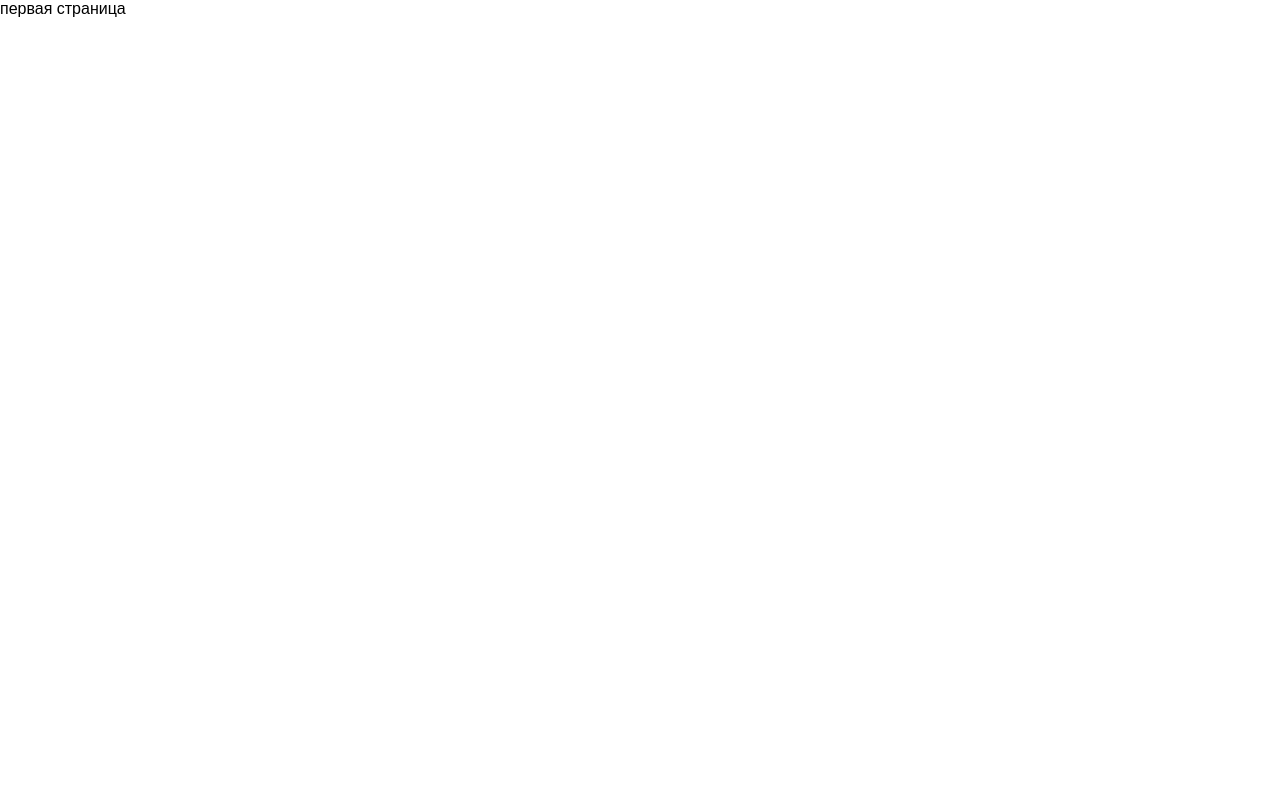
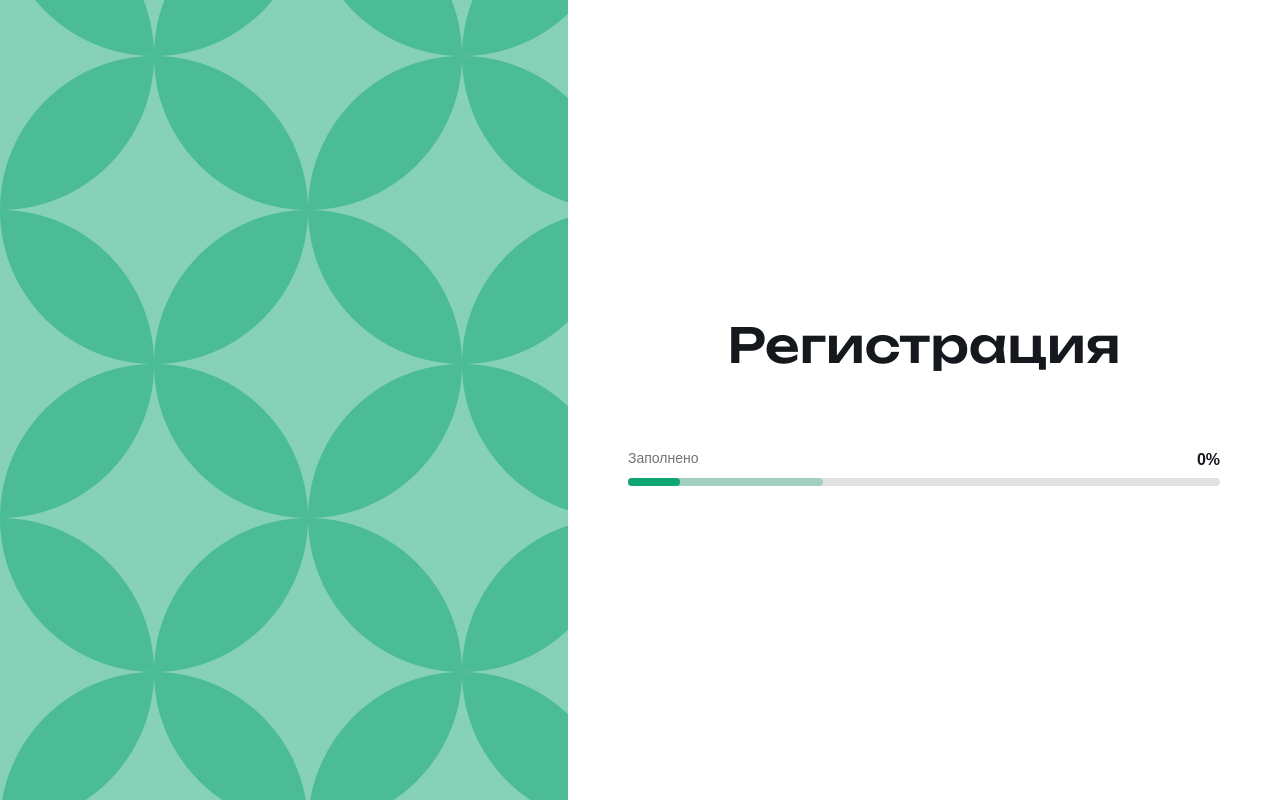
Before and after one commit to NikitaVegas95/school_48, a React (Create React App) app: page /registration in a window 1280 px wide. Built offline with nearby package versions, Linux system fonts and the light colour scheme; a web font is replaced by a local one.

Commit message:
попробовал props, подключил типизацию

```diff
--- a/src/app.interface.ts
+++ b/src/app.interface.ts
@@ -1,4 +1,9 @@
 export interface IFormInput {
   email: string
   pass: string
+  name: string
 }
+
+export type RegProps = {
+  title: string
+}
--- /dev/null
+++ b/src/components/Progressbar.tsx
@@ -0,0 +1,14 @@
+import React, { FC } from "react";
+import '../styles/main.scss'
+
+const Progressbar:FC = () => (
+  <div className={'content__progress-bar'}>
+    <div className={'text-wrapper'}>
+      <span className={'progress-bar-text'}>Заполнено</span>
+      <span className={'progress-bar-value'}>0%</span>
+    </div>
+    <div className={'progress-bar'}></div>
+  </div>
+);
+
+export default Progressbar
--- a/src/components/Text.tsx
+++ b/src/components/Text.tsx
@@ -1,8 +1,9 @@
-import React, { FC } from "react";
+import React from "react";
 import '../styles/main.scss'
+import { RegProps } from "../app.interface";
 
-const Text:FC = () => (
-  <p className={'content__text'}>Только для зарегистрированных пользователей</p>
+const Text = (props: RegProps) => (
+  <p className={'content__text'}>{props.title}</p>
 );
 
 export default Text
--- a/src/components/Title.tsx
+++ b/src/components/Title.tsx
@@ -1,8 +1,11 @@
-import React, { FC } from "react";
+import React from "react";
 import '../styles/main.scss'
+import { RegProps } from "../app.interface";
 
-const Title:FC = () => (
-  <h2 className={'content__title'}>Авторизация</h2>
+
+
+const Title = (props: RegProps) => (
+  <h2 className={'content__title'}>{props.title}</h2>
 );
 
 export default Title
--- a/src/page/Main.tsx
+++ b/src/page/Main.tsx
@@ -11,8 +11,8 @@ const Main: FC = () => (
     <div className={'img'}></div>
     <div className={'content'}>
       <Name/>
-      <Title/>
-      <Text/>
+      <Title title={'Авторизация'}/>
+      <Text title={'Только для зарегистрированных пользователей'}/>
       <Form/>
       <Registration/>
     </div>
--- a/src/page/Reg.tsx
+++ b/src/page/Reg.tsx
@@ -1,8 +1,16 @@
 import React, { FC } from "react";
+import Title from "../components/Title";
+import Progressbar from "../components/Progressbar";
 
 
 const Reg: FC = () => (
-  <div>первая страница</div>
+  <div className={'container'}>
+    <div className={'img'}></div>
+    <div className={'content'}>
+      <Title title={'Регистрация'}/>
+      <Progressbar/>
+    </div>
+  </div>
 )
 
 export default Reg
--- a/src/styles/main.scss
+++ b/src/styles/main.scss
@@ -450,3 +450,96 @@ input.invalid {
     -moz-transition:0.2s ease all;
     -webkit-transition:0.2s ease all;
 }
+
+.content__progress-bar {
+    margin-top: 74px;
+}
+
+.text-wrapper {
+    display: flex;
+    justify-content: space-between;
+}
+
+.text-wrapper {
+    margin-bottom: 8px;
+}
+
+.progress-bar-text {
+    font-family: $font-family-MinSans;
+    font-weight: $regular-font-weight;
+    font-size: 14px;
+    line-height: 19px;
+    color: $black-color;
+    opacity: .6;
+}
+
+.progress-bar-value {
+    font-family: $font-family-MinSans;
+    font-weight: 700;
+    font-size: 16px;
+    line-height: 21px;
+    color: $black-color;
+}
+
+.progress-bar {
+    position: relative;
+    width: 100%;
+    height: 8px;
+    background: #E1E1E4;
+    border-radius: 5px;
+
+    &::before {
+        content: " ";
+        position: absolute;
+        width: 52px;
+        height: 8px;
+        background: #10A674;
+        border-radius: 5px;
+    }
+
+    &::after {
+        content: " ";
+        position: absolute;
+        width: 195px;
+        height: 8px;
+        background: rgba(16, 166, 116, 0.3);
+        border-radius: 5px;
+    }
+
+    &__sizes {
+
+        &::before {
+            width: 195px;
+        }
+
+        &::after {
+            width: 390px;
+        }
+
+    }
+
+    &_loc {
+
+        &::before {
+            width: 195px;
+        }
+
+        &::after {
+            width: 390px;
+        }
+
+    }
+
+    &_end {
+
+        &::before {
+            width: 390px;
+        }
+
+        &::after {
+            width: 592px;
+        }
+
+    }
+
+}
```
Also changed, not shown: src/App.tsx (+4 -4 lines).
